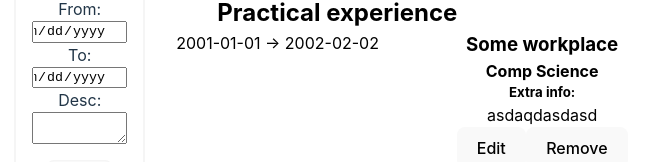
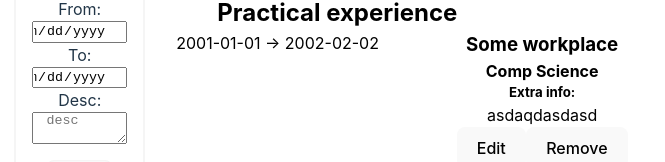
Before and after one commit to ATlexEide/cv-app, a React (Vite) app: page / in a window 1280 px wide. Shown: the part 638-800 px from the top of the page, without its empty margins (229-894 px from the left). Built offline with nearby package versions, Linux system fonts and the light colour scheme.

Commit message:
Update placeholder value

```diff
--- a/src/Components/Inputs/Input.jsx
+++ b/src/Components/Inputs/Input.jsx
@@ -18,7 +18,7 @@ function Input({
           type={type}
           value={value}
           onChange={onChange}
-          placeholder={placeholder && value}
+          placeholder={placeholder && name}
         />
       ) : (
         <input
```
